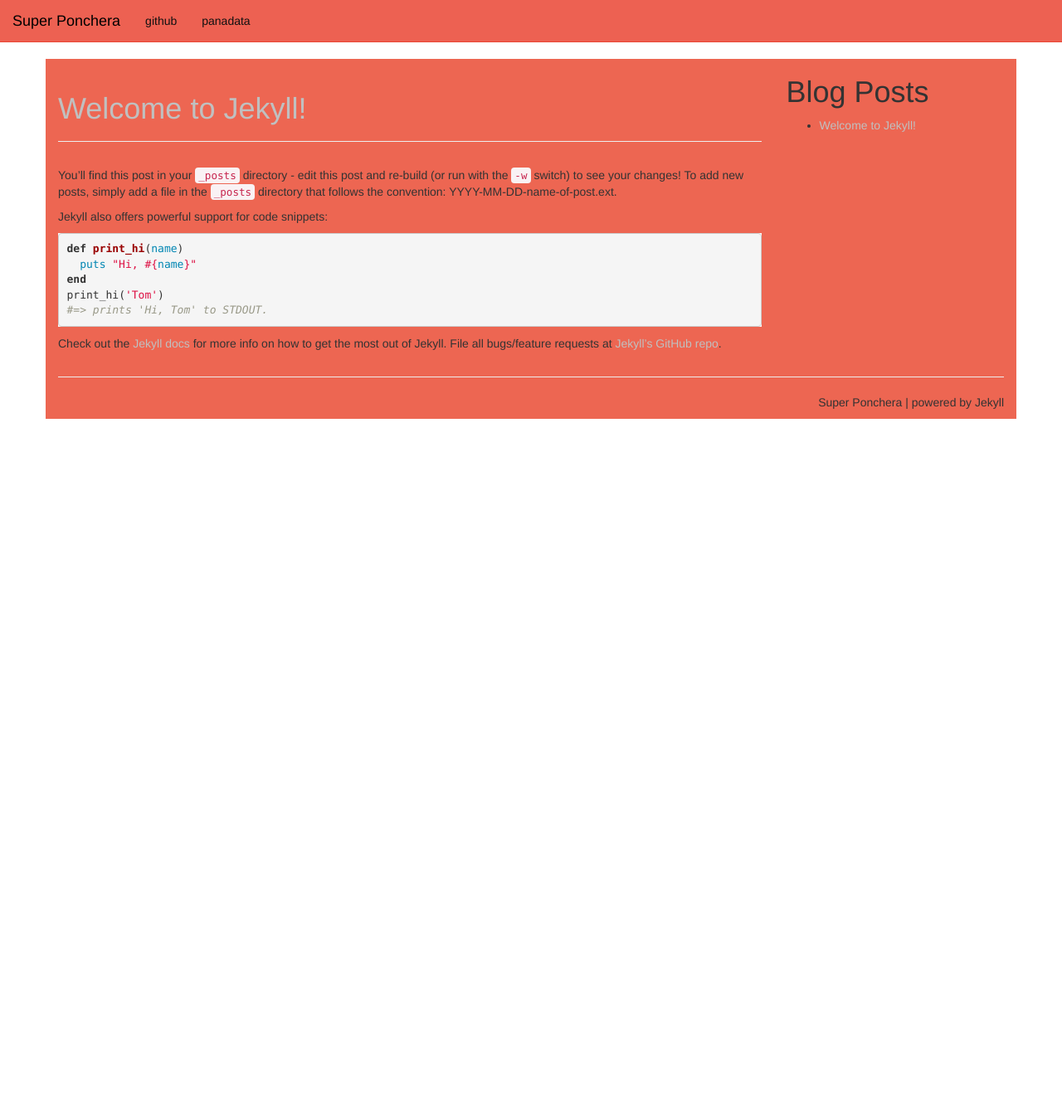
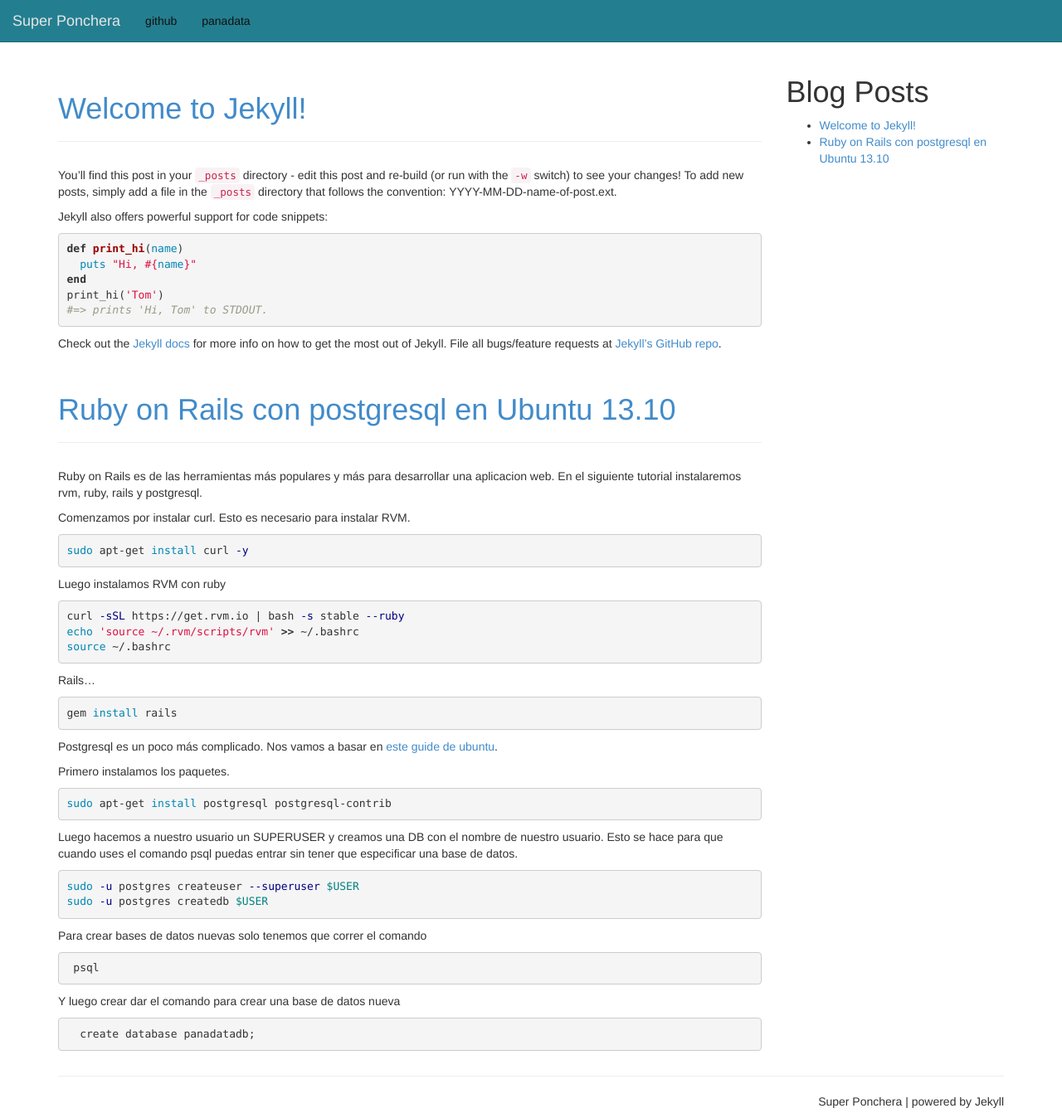
Before and after one commit to ibarria0/ibarria0.github.io, a Jekyll site: the page built from index.html, in a window 1280 px wide. Shown: the whole page at 83% size. Built offline with Jekyll 4.4.1, drawn with Linux system fonts in a browser that asks for light colours; Markdown is read by kramdown in place of the engine named in the settings; before the commit the page ends 900 px from its top, so only the background shows below that.

Commit message:
first post

```diff
--- /dev/null
+++ b/_posts/2014-03-04-ubuntu-13-ruby-on-rails-install.markdown
@@ -0,0 +1,46 @@
+---
+layout: post
+title:  "Ruby on Rails con postgresql en Ubuntu 13.10"
+date:   2014-03-03 17:30:00
+categories: ubuntu rails postgresql rvm
+---
+
+Ruby on Rails es de las herramientas más populares y más para desarrollar una aplicacion web.
+En el siguiente tutorial instalaremos rvm, ruby, rails y postgresql.
+
+Comenzamos por instalar curl. Esto es necesario para instalar RVM.
+{% highlight bash %}
+sudo apt-get install curl -y
+{% endhighlight %}
+
+Luego instalamos RVM con ruby
+{% highlight bash %}
+curl -sSL https://get.rvm.io | bash -s stable --ruby
+echo 'source ~/.rvm/scripts/rvm' >> ~/.bashrc
+source ~/.bashrc
+{% endhighlight %}
+
+Rails...
+{% highlight bash %}
+gem install rails
+{% endhighlight %}
+
+Postgresql es un poco más complicado.
+Nos vamos a basar en [este guide de ubuntu](https://help.ubuntu.com/community/PostgreSQL#Alternative_Server_Setup).
+
+Primero instalamos los paquetes.
+{% highlight bash %}
+sudo apt-get install postgresql postgresql-contrib
+{% endhighlight %}
+
+Luego hacemos a nuestro usuario un SUPERUSER y creamos una DB con el nombre de nuestro usuario.
+Esto se hace para que cuando uses el comando psql puedas entrar sin tener que especificar una base de datos.
+{% highlight bash %}
+sudo -u postgres createuser --superuser $USER
+sudo -u postgres createdb $USER
+{% endhighlight %}
+
+Para crear bases de datos nuevas solo tenemos que correr el comando
+{% highlight bash %} psql {% endhighlight %}
+Y luego crear dar el comando para crear una base de datos nueva
+{% highlight bash %}  create database panadatadb; {% endhighlight %}
--- a/css/main.css
+++ b/css/main.css
@@ -3,4 +3,3 @@
 /* Common
 /*
 /*****************************************************************************/
-.container { background-color: #ed6652; }
```
Also changed, not shown: css/bootstrap-theme.css, css/bootstrap-theme.min.css, css/bootstrap.css, css/bootstrap.min.css, 2 other files.
